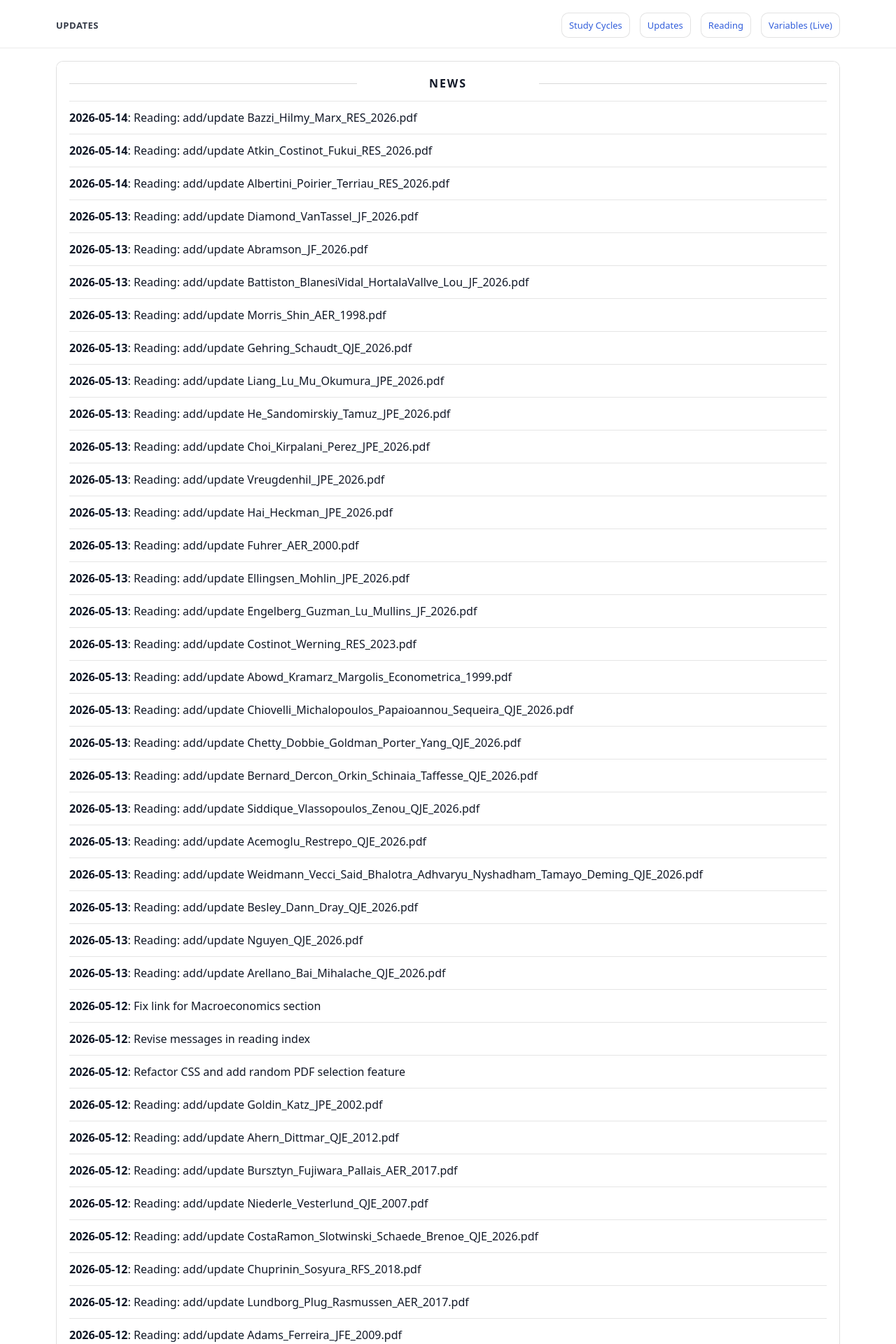
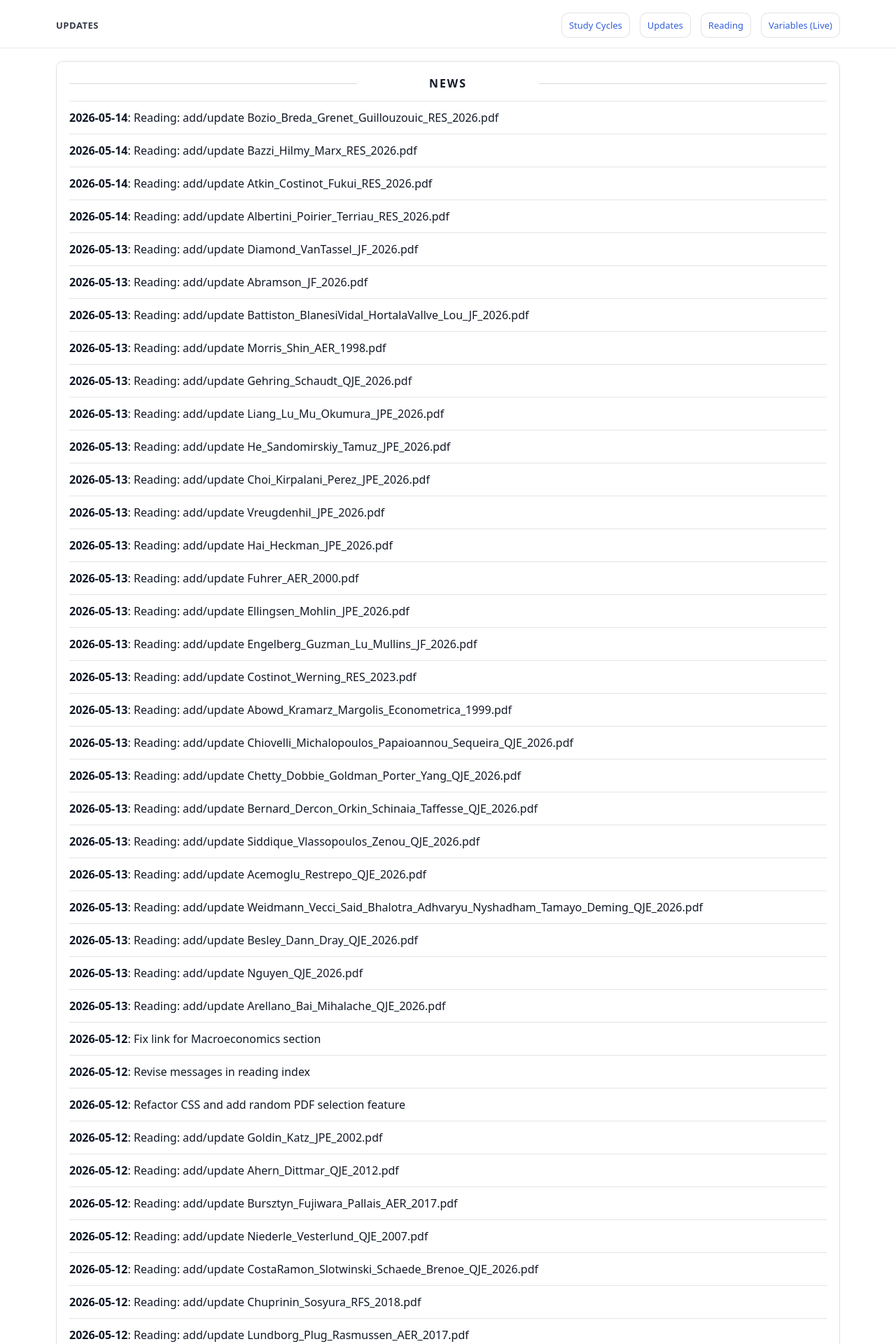
Before and after one commit to yaxinzn/study-archive, a Jekyll site: the page built from updates/index.md, in a window 1280 px wide. Shown: the top 1920 px of the page at 70% size. Built offline with Jekyll 4.4.1, drawn with Linux system fonts in a browser that asks for light colours; some of the changed text lies outside the part shown.

Commit message:
chore: update NEWS feed

```diff
--- a/_data/news.yml
+++ b/_data/news.yml
@@ -1,4 +1,7 @@
 # Auto-generated update history (sorted newest -> oldest). Do not edit manually.
+- ts: "1778709635"
+  date: "2026-05-14"
+  title: "Reading: add/update Bozio_Breda_Grenet_Guillouzouic_RES_2026.pdf"
 - ts: "1778706734"
   date: "2026-05-14"
   title: "Reading: add/update Bazzi_Hilmy_Marx_RES_2026.pdf"
```
